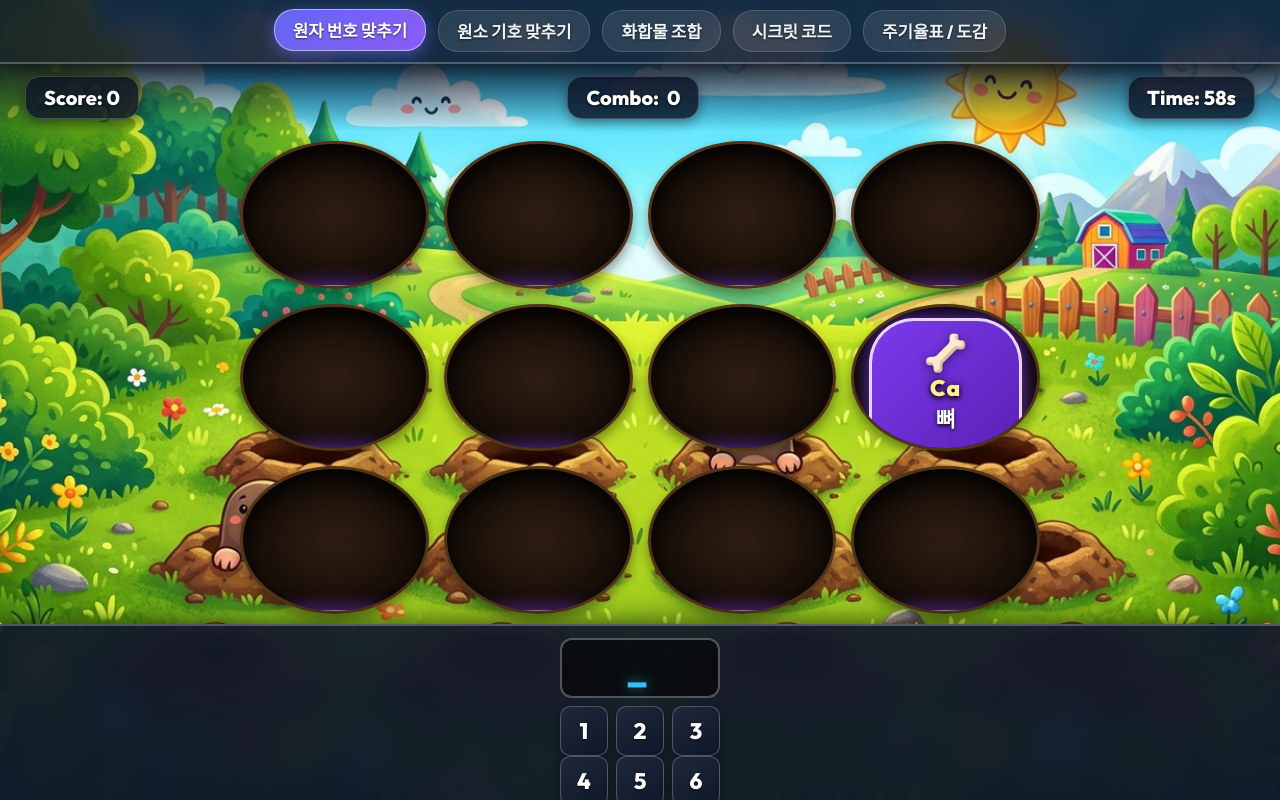
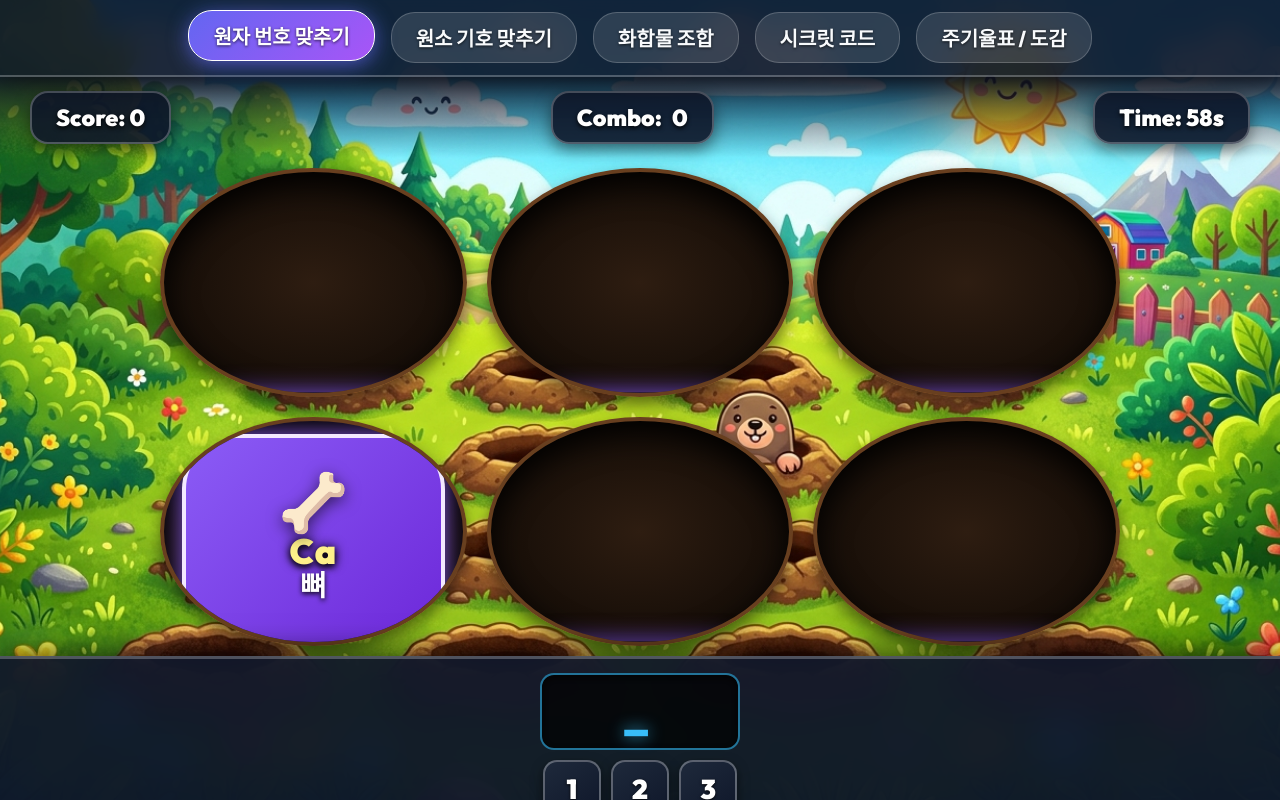
Before and after one commit to samsunk25-hue/atom_game, a React (Vite) app: page / in a window 1280 px wide. Both pictures are taken after a click on the button "게임 시작". Built offline with nearby package versions, Linux system fonts and the light colour scheme.

Commit message:
style: Significantly enlarge mole sizes, emojis, hints, keypad, and typography for better readability

```diff
--- a/src/App.tsx
+++ b/src/App.tsx
@@ -58,7 +58,7 @@
     const pool = uncollected.length > 0 && Math.random() > 0.3 ? uncollected : availableElements;
 
     const randomElement = pool[Math.floor(Math.random() * pool.length)];
-    const randomIndex = Math.floor(Math.random() * 12);
+    const randomIndex = Math.floor(Math.random() * 6);
 
     setActiveElement(randomElement);
     setActiveMoleIndex(randomIndex);
--- a/src/components/MoleGrid.tsx
+++ b/src/components/MoleGrid.tsx
@@ -34,7 +34,7 @@
 }
 
 const MoleGrid: React.FC<MoleGridProps> = ({ activeMoleIndex, activeElement, onMoleClick, gameMode }) => {
-  const numMoles = 12; // 3x4 grid or 4x3
+  const numMoles = 6; // 2x3 grid for extra large moles and text
 
   return (
     <div className="mole-grid">
--- a/src/index.css
+++ b/src/index.css
@@ -8,7 +8,7 @@
   --text-main: #ffffff;
   --text-muted: #e2e8f0;
   --text-sub: #cbd5e1;
-  --glass-bg: rgba(15, 23, 42, 0.82);
+  --glass-bg: rgba(15, 23, 42, 0.88);
   --glass-border: rgba(255, 255, 255, 0.25);
   --success-color: #22c55e;
   --error-color: #ef4444;
@@ -49,43 +49,44 @@
 
 /* Glassmorphism Header */
 .header {
-  background: rgba(15, 23, 42, 0.88);
-  backdrop-filter: blur(12px);
-  -webkit-backdrop-filter: blur(12px);
+  background: rgba(15, 23, 42, 0.92);
+  backdrop-filter: blur(14px);
+  -webkit-backdrop-filter: blur(14px);
   border-bottom: 2px solid var(--glass-border);
-  padding: 10px 15px;
+  padding: 12px 20px;
   display: flex;
   justify-content: center;
   align-items: center;
-  gap: 12px;
+  gap: 16px;
   z-index: 20;
-  box-shadow: 0 4px 20px rgba(0, 0, 0, 0.4);
+  box-shadow: 0 4px 25px rgba(0, 0, 0, 0.5);
   flex-wrap: wrap;
 }
 
 .tab-btn {
-  background: rgba(255, 255, 255, 0.1);
-  color: #f1f5f9;
-  font-size: 1.05rem;
-  font-weight: 700;
-  padding: 8px 18px;
-  border-radius: 20px;
-  border: 1px solid rgba(255, 255, 255, 0.15);
+  background: rgba(255, 255, 255, 0.12);
+  color: #f8fafc;
+  font-size: 1.25rem;
+  font-weight: 800;
+  padding: 10px 24px;
+  border-radius: 24px;
+  border: 1.5px solid rgba(255, 255, 255, 0.2);
   transition: all 0.2s ease;
-  text-shadow: 0 1px 2px rgba(0, 0, 0, 0.6);
+  text-shadow: 0 1px 3px rgba(0, 0, 0, 0.7);
 }
 
 .tab-btn:hover {
-  background: rgba(255, 255, 255, 0.2);
+  background: rgba(255, 255, 255, 0.25);
   color: #ffffff;
+  transform: translateY(-2px);
 }
 
 .tab-btn.active {
-  background: linear-gradient(135deg, #6366f1, #8b5cf6);
+  background: linear-gradient(135deg, #6366f1, #a855f7);
   color: #ffffff;
-  border-color: rgba(255, 255, 255, 0.5);
-  box-shadow: 0 4px 15px rgba(99, 102, 241, 0.6);
-  transform: translateY(-1px);
+  border-color: #ffffff;
+  box-shadow: 0 4px 20px rgba(99, 102, 241, 0.7);
+  transform: translateY(-2px);
 }
 
 .main-content {
@@ -100,85 +101,85 @@
 .game-info-bar {
   display: flex;
   justify-content: space-between;
-  padding: 12px 25px;
-  background: linear-gradient(to bottom, rgba(15, 23, 42, 0.85), transparent);
+  padding: 14px 30px;
+  background: linear-gradient(to bottom, rgba(15, 23, 42, 0.9), transparent);
   z-index: 5;
 }
 
 .stat-box {
-  background: rgba(15, 23, 42, 0.85);
+  background: rgba(15, 23, 42, 0.9);
   color: #ffffff;
-  padding: 8px 18px;
-  border-radius: 15px;
-  border: 1.5px solid rgba(255, 255, 255, 0.2);
-  font-size: 1.25rem;
-  font-weight: 800;
+  padding: 10px 24px;
+  border-radius: 18px;
+  border: 2px solid rgba(255, 255, 255, 0.25);
+  font-size: 1.45rem;
+  font-weight: 900;
   display: flex;
   align-items: center;
-  gap: 8px;
-  box-shadow: 0 4px 12px rgba(0, 0, 0, 0.4);
-  text-shadow: 0 1px 3px rgba(0, 0, 0, 0.8);
+  gap: 10px;
+  box-shadow: 0 6px 16px rgba(0, 0, 0, 0.5);
+  text-shadow: 0 2px 4px rgba(0, 0, 0, 0.9);
 }
 
 .combo-text {
   color: #fde047;
   font-weight: 900;
-  font-size: 1.5rem;
-  text-shadow: 0 0 10px rgba(250, 204, 21, 0.8);
+  font-size: 1.8rem;
+  text-shadow: 0 0 12px rgba(250, 204, 21, 0.9);
   animation: pulse 0.5s infinite alternate;
 }
 
 @keyframes pulse {
   from { transform: scale(1); }
-  to { transform: scale(1.15); }
+  to { transform: scale(1.2); }
 }
 
-/* Game Area */
+/* Game Area (Larger Moles) */
 .game-area {
   flex: 1;
   display: flex;
   justify-content: center;
   align-items: center;
-  padding: 10px 20px;
+  padding: 10px 25px;
 }
 
 .mole-grid {
   display: grid;
-  grid-template-columns: repeat(4, 1fr);
-  gap: 15px;
+  grid-template-columns: repeat(3, 1fr);
+  gap: 20px;
   width: 100%;
-  max-width: 800px;
+  max-width: 960px;
 }
 
 .mole-hole {
   position: relative;
   width: 100%;
-  padding-bottom: 75%;
+  padding-bottom: 72%;
   background: radial-gradient(ellipse at center, #2e1d11 0%, #120b06 80%);
   border-radius: 50%;
-  box-shadow: inset 0 10px 25px rgba(0,0,0,0.9), 0 6px 12px rgba(0,0,0,0.4);
+  box-shadow: inset 0 12px 30px rgba(0,0,0,0.95), 0 8px 16px rgba(0,0,0,0.5);
   overflow: hidden;
-  border: 3px solid rgba(139, 92, 43, 0.5);
+  border: 4px solid rgba(161, 98, 47, 0.6);
 }
 
 .mole {
   position: absolute;
   bottom: 0;
-  left: 8%;
-  width: 84%;
-  height: 92%;
-  background: linear-gradient(135deg, #7c3aed, #5b21b6);
-  border-radius: 45px 45px 0 0;
+  left: 6%;
+  width: 88%;
+  height: 94%;
+  background: linear-gradient(135deg, #8b5cf6, #6d28d9);
+  border-radius: 55px 55px 0 0;
   display: flex;
   flex-direction: column;
   justify-content: center;
   align-items: center;
   transition: transform 0.12s cubic-bezier(0.175, 0.885, 0.32, 1.275);
   transform: translateY(100%);
-  box-shadow: 0 0 20px rgba(124, 58, 237, 0.8);
-  border: 3px solid #e9d5ff;
+  box-shadow: 0 0 25px rgba(139, 92, 246, 0.9);
+  border: 4px solid #f3e8ff;
   border-bottom: none;
-  padding-bottom: 5px;
+  padding: 5px 10px;
 }
 
 .mole.active {
@@ -192,94 +193,100 @@
   display: flex;
   flex-direction: column;
   align-items: center;
+  justify-content: center;
 }
 
 .mole-emoji {
-  font-size: 2.2rem;
-  filter: drop-shadow(0 2px 4px rgba(0,0,0,0.5));
+  font-size: 3.5rem;
+  line-height: 1;
+  filter: drop-shadow(0 4px 8px rgba(0,0,0,0.6));
+  margin-bottom: 2px;
 }
 
 .mole-hint {
-  font-size: 1.4rem;
+  font-size: 2.2rem;
   font-weight: 900;
   color: #fef08a;
-  text-shadow: 0 2px 4px rgba(0, 0, 0, 0.9), 0 0 8px rgba(0, 0, 0, 0.7);
+  text-shadow: 0 3px 6px rgba(0, 0, 0, 0.95), 0 0 12px rgba(0, 0, 0, 0.9);
   letter-spacing: 1px;
+  line-height: 1.1;
 }
 
 .mole-usage {
   color: #ffffff;
   font-family: 'Nanum Pen Script', cursive;
-  font-size: 1.35rem;
-  font-weight: 700;
-  text-shadow: 0 2px 4px rgba(0,0,0,0.9);
+  font-size: 1.8rem;
+  font-weight: 800;
+  text-shadow: 0 2px 5px rgba(0,0,0,0.95);
   white-space: nowrap;
+  line-height: 1.2;
 }
 
-/* Custom Keypad */
+/* Custom Keypad (Large Touch Buttons) */
 .keypad-container {
-  background: rgba(15, 23, 42, 0.92);
-  backdrop-filter: blur(16px);
-  -webkit-backdrop-filter: blur(16px);
-  border-top: 2px solid var(--glass-border);
-  padding: 12px 15px;
+  background: rgba(15, 23, 42, 0.94);
+  backdrop-filter: blur(18px);
+  -webkit-backdrop-filter: blur(18px);
+  border-top: 3px solid var(--glass-border);
+  padding: 14px 20px;
   display: flex;
   flex-direction: column;
   align-items: center;
-  gap: 8px;
+  gap: 10px;
   z-index: 15;
-  box-shadow: 0 -4px 20px rgba(0, 0, 0, 0.5);
+  box-shadow: 0 -6px 25px rgba(0, 0, 0, 0.6);
 }
 
 .keypad-input-display {
-  background: rgba(0, 0, 0, 0.6);
-  border: 2px solid rgba(255, 255, 255, 0.3);
+  background: rgba(0, 0, 0, 0.7);
+  border: 2.5px solid rgba(56, 189, 248, 0.6);
   color: #38bdf8;
-  border-radius: 12px;
-  padding: 6px 20px;
-  font-size: 2.2rem;
+  border-radius: 14px;
+  padding: 8px 30px;
+  font-size: 2.8rem;
   font-weight: 900;
-  min-width: 160px;
+  min-width: 200px;
   text-align: center;
-  letter-spacing: 6px;
-  min-height: 55px;
-  text-shadow: 0 0 12px rgba(56, 189, 248, 0.6);
+  letter-spacing: 8px;
+  min-height: 65px;
+  text-shadow: 0 0 16px rgba(56, 189, 248, 0.8);
+  box-shadow: inset 0 2px 10px rgba(0, 0, 0, 0.8);
 }
 
 .keypad-row {
   display: flex;
   justify-content: center;
-  gap: 8px;
+  gap: 10px;
   width: 100%;
 }
 
 .key-btn {
   background: linear-gradient(145deg, #1e293b, #0f172a);
   color: #ffffff;
-  border: 1.5px solid rgba(255, 255, 255, 0.25);
-  border-radius: 10px;
-  font-size: 1.4rem;
-  font-weight: 800;
-  width: 48px;
-  height: 50px;
+  border: 2px solid rgba(255, 255, 255, 0.3);
+  border-radius: 14px;
+  font-size: 1.7rem;
+  font-weight: 900;
+  width: 58px;
+  height: 58px;
   display: flex;
   justify-content: center;
   align-items: center;
   transition: all 0.1s;
-  box-shadow: 0 4px 8px rgba(0,0,0,0.4);
-  text-shadow: 0 1px 2px rgba(0, 0, 0, 0.8);
+  box-shadow: 0 5px 12px rgba(0,0,0,0.5);
+  text-shadow: 0 1px 3px rgba(0, 0, 0, 0.9);
 }
 
 .key-btn:active {
   transform: scale(0.92);
   background: #334155;
-  border-color: #60a5fa;
+  border-color: #38bdf8;
 }
 
 .key-btn.action {
   width: auto;
-  padding: 0 18px;
-  font-size: 1.15rem;
+  padding: 0 24px;
+  font-size: 1.35rem;
 }
 
 .key-btn.action.delete {
@@ -298,147 +305,150 @@
 .overlay {
   position: absolute;
   inset: 0;
-  background: rgba(15, 23, 42, 0.88);
-  backdrop-filter: blur(8px);
+  background: rgba(15, 23, 42, 0.9);
+  backdrop-filter: blur(10px);
   display: flex;
   flex-direction: column;
   justify-content: center;
   align-items: center;
   z-index: 50;
-  padding: 20px;
+  padding: 30px;
   text-align: center;
 }
 
 .overlay h2 {
-  font-size: 2.2rem;
+  font-size: 2.6rem;
   color: #fde047;
-  margin: 15px 0;
-  text-shadow: 0 2px 10px rgba(0,0,0,0.7);
+  margin: 20px 0;
+  text-shadow: 0 2px 12px rgba(0,0,0,0.8);
 }
 
 .overlay p {
-  color: #e2e8f0;
-  font-size: 1.3rem;
-  font-weight: 600;
-  text-shadow: 0 2px 4px rgba(0,0,0,0.8);
+  color: #f1f5f9;
+  font-size: 1.6rem;
+  font-weight: 700;
+  text-shadow: 0 2px 6px rgba(0,0,0,0.9);
+  max-width: 700px;
+  line-height: 1.5;
 }
 
 .start-btn {
   background: linear-gradient(135deg, #ec4899, #f43f5e);
   color: #ffffff;
-  font-size: 2rem;
+  font-size: 2.2rem;
   font-weight: 900;
-  padding: 14px 45px;
-  border-radius: 35px;
-  box-shadow: 0 8px 30px rgba(236, 72, 153, 0.6);
-  border: 2px solid rgba(255, 255, 255, 0.4);
+  padding: 16px 55px;
+  border-radius: 40px;
+  box-shadow: 0 10px 35px rgba(236, 72, 153, 0.7);
+  border: 3px solid rgba(255, 255, 255, 0.6);
   transition: transform 0.2s, box-shadow 0.2s;
-  margin-top: 25px;
-  text-shadow: 0 2px 4px rgba(0, 0, 0, 0.4);
+  margin-top: 30px;
+  text-shadow: 0 2px 5px rgba(0, 0, 0, 0.5);
 }
 
 .start-btn:hover {
-  transform: scale(1.06);
-  box-shadow: 0 12px 35px rgba(236, 72, 153, 0.8);
+  transform: scale(1.08);
+  box-shadow: 0 14px 45px rgba(236, 72, 153, 0.9);
 }
 
 /* Periodic Table Tab */
 .pt-container {
-  padding: 25px 20px;
+  padding: 30px 25px;
   height: 100%;
   overflow-y: auto;
-  background: rgba(15, 23, 42, 0.94);
+  background: rgba(15, 23, 42, 0.95);
   color: #ffffff;
 }
 
 .pt-grid {
   display: grid;
   grid-template-columns: repeat(18, 1fr);
-  gap: 5px;
-  max-width: 1200px;
+  gap: 6px;
+  max-width: 1250px;
   margin: 0 auto;
 }
 
 .pt-cell {
   aspect-ratio: 1;
-  border: 1px solid rgba(255,255,255,0.15);
-  border-radius: 6px;
+  border: 1.5px solid rgba(255,255,255,0.2);
+  border-radius: 8px;
   display: flex;
   flex-direction: column;
   justify-content: center;
   align-items: center;
-  font-size: 0.75rem;
-  background: rgba(255,255,255,0.06);
-  color: rgba(255,255,255,0.4);
-  font-weight: 700;
+  font-size: 0.85rem;
+  background: rgba(255,255,255,0.08);
+  color: rgba(255,255,255,0.5);
+  font-weight: 800;
 }
 
 .pt-cell.collected {
   background: linear-gradient(135deg, #3b82f6, #6366f1);
   color: #ffffff;
-  border: 1.5px solid #93c5fd;
-  box-shadow: 0 0 12px rgba(59, 130, 246, 0.6);
+  border: 2px solid #bfdbfe;
+  box-shadow: 0 0 16px rgba(59, 130, 246, 0.7);
 }
 
 .pt-cell .sym {
-  font-size: 1.25rem;
+  font-size: 1.45rem;
   font-weight: 900;
   color: #ffffff;
 }
 
 .common-elements {
-  margin-top: 35px;
-  max-width: 1200px;
+  margin-top: 40px;
+  max-width: 1250px;
   margin-left: auto;
   margin-right: auto;
 }
 
 .common-elements h3 {
-  margin-bottom: 15px;
-  color: #e2e8f0;
-  font-size: 1.4rem;
-  font-weight: 800;
-  text-shadow: 0 2px 4px rgba(0,0,0,0.6);
+  margin-bottom: 18px;
+  color: #f8fafc;
+  font-size: 1.6rem;
+  font-weight: 900;
+  text-shadow: 0 2px 6px rgba(0,0,0,0.7);
 }
 
 .common-grid {
   display: flex;
   flex-wrap: wrap;
-  gap: 12px;
+  gap: 15px;
 }
 
 .common-item {
   display: flex;
   align-items: center;
-  gap: 10px;
-  background: rgba(255,255,255,0.06);
-  padding: 10px 18px;
-  border-radius: 20px;
-  color: rgba(255,255,255,0.45);
-  border: 1.5px solid rgba(255,255,255,0.12);
-  font-size: 1.1rem;
-  font-weight: 700;
+  gap: 12px;
+  background: rgba(255,255,255,0.08);
+  padding: 12px 22px;
+  border-radius: 24px;
+  color: rgba(255,255,255,0.5);
+  border: 2px solid rgba(255,255,255,0.15);
+  font-size: 1.3rem;
+  font-weight: 800;
 }
 
 .common-item.collected {
-  background: rgba(236, 72, 153, 0.2);
+  background: rgba(236, 72, 153, 0.25);
   color: #ffffff;
-  border: 1.5px solid #ec4899;
-  box-shadow: 0 0 15px rgba(236, 72, 153, 0.4);
+  border: 2px solid #ec4899;
+  box-shadow: 0 0 20px rgba(236, 72, 153, 0.5);
 }
 
 .common-item.collected .sym {
   color: #fde047;
   font-weight: 900;
+  font-size: 1.45rem;
 }
 
 /* Floating animation */
 .floating-element {
   position: absolute;
-  font-size: 2.5rem;
+  font-size: 3rem;
   font-weight: 900;
   color: #fef08a;
-  text-shadow: 0 0 15px #6366f1, 0 0 25px #ec4899;
+  text-shadow: 0 0 20px #6366f1, 0 0 35px #ec4899;
   z-index: 100;
   pointer-events: none;
   animation: floatUp 1s ease-out forwards;
@@ -446,18 +456,18 @@
 
 @keyframes floatUp {
   0% { transform: translateY(0) scale(1); opacity: 1; }
-  100% { transform: translateY(-220px) scale(0.6); opacity: 0; }
+  100% { transform: translateY(-240px) scale(0.6); opacity: 0; }
 }
 
 .game-title {
-  font-size: 2.8rem;
+  font-size: 3.2rem;
   font-weight: 900;
-  margin-bottom: 12px;
+  margin-bottom: 15px;
   background: linear-gradient(to right, #38bdf8 0%, #a855f7 50%, #ec4899 100%);
   -webkit-background-clip: text;
   -webkit-text-fill-color: transparent;
   text-align: center;
-  filter: drop-shadow(0 2px 8px rgba(0,0,0,0.6));
+  filter: drop-shadow(0 3px 10px rgba(0,0,0,0.7));
 }
 
 /* Big Heart Animation */
@@ -472,204 +482,204 @@
 }
 
 .big-heart {
-  font-size: 9rem;
+  font-size: 11rem;
   animation: heartPop 1.5s ease-out forwards;
-  filter: drop-shadow(0 0 30px rgba(239, 68, 68, 0.9));
+  filter: drop-shadow(0 0 40px rgba(239, 68, 68, 0.95));
 }
 
 @keyframes heartPop {
   0% { transform: scale(0); opacity: 0; }
-  25% { transform: scale(1.4); opacity: 1; }
-  50% { transform: scale(1.1); opacity: 1; }
-  75% { transform: scale(1.4); opacity: 1; }
-  100% { transform: scale(2.8); opacity: 0; }
+  25% { transform: scale(1.5); opacity: 1; }
+  50% { transform: scale(1.15); opacity: 1; }
+  75% { transform: scale(1.5); opacity: 1; }
+  100% { transform: scale(3.2); opacity: 0; }
 }
 
 /* Crafting Layout */
 .crafting-container {
-  padding: 25px 20px;
+  padding: 30px 25px;
   height: 100%;
   overflow-y: auto;
-  background: rgba(15, 23, 42, 0.92);
+  background: rgba(15, 23, 42, 0.94);
   color: #ffffff;
 }
 
 .subtitle {
   text-align: center;
-  color: #e2e8f0;
-  font-size: 1.25rem;
-  font-weight: 600;
-  margin-bottom: 25px;
-  text-shadow: 0 1px 3px rgba(0,0,0,0.7);
+  color: #f1f5f9;
+  font-size: 1.45rem;
+  font-weight: 700;
+  margin-bottom: 30px;
+  text-shadow: 0 2px 5px rgba(0,0,0,0.8);
 }
 
 .crafting-layout {
   display: flex;
-  gap: 25px;
-  max-width: 1200px;
-  margin: 0 auto 30px;
+  gap: 30px;
+  max-width: 1250px;
+  margin: 0 auto 35px;
   flex-wrap: wrap;
 }
 
 .inventory-panel, .flask-panel {
-  background: rgba(30, 41, 59, 0.85);
-  border: 1.5px solid rgba(255, 255, 255, 0.2);
-  border-radius: 20px;
-  padding: 22px;
+  background: rgba(30, 41, 59, 0.9);
+  border: 2px solid rgba(255, 255, 255, 0.25);
+  border-radius: 24px;
+  padding: 26px;
   flex: 1;
-  min-width: 320px;
-  box-shadow: 0 8px 25px rgba(0, 0, 0, 0.4);
+  min-width: 340px;
+  box-shadow: 0 10px 30px rgba(0, 0, 0, 0.5);
 }
 
 .inventory-panel h3, .flask-panel h3 {
-  margin-bottom: 18px;
+  margin-bottom: 20px;
   text-align: center;
   color: #f8fafc;
-  font-size: 1.4rem;
-  font-weight: 800;
-  text-shadow: 0 2px 4px rgba(0,0,0,0.7);
+  font-size: 1.6rem;
+  font-weight: 900;
+  text-shadow: 0 2px 6px rgba(0,0,0,0.8);
 }
 
 .inventory-grid {
   display: flex;
   flex-wrap: wrap;
-  gap: 12px;
-  min-height: 120px;
-  background: rgba(15, 23, 42, 0.6);
-  padding: 15px;
-  border-radius: 14px;
-  border: 1px solid rgba(255,255,255,0.1);
+  gap: 15px;
+  min-height: 130px;
+  background: rgba(15, 23, 42, 0.7);
+  padding: 18px;
+  border-radius: 18px;
+  border: 1.5px solid rgba(255,255,255,0.15);
 }
 
 .crafting-item {
   background: linear-gradient(135deg, #6366f1, #ec4899);
   color: #ffffff;
-  width: 54px;
-  height: 54px;
+  width: 64px;
+  height: 64px;
   border-radius: 50%;
   display: flex;
   justify-content: center;
   align-items: center;
-  font-size: 1.3rem;
+  font-size: 1.6rem;
   font-weight: 900;
   cursor: grab;
-  box-shadow: 0 6px 15px rgba(0,0,0,0.5);
-  border: 2px solid #ffffff;
+  box-shadow: 0 8px 20px rgba(0,0,0,0.6);
+  border: 2.5px solid #ffffff;
   user-select: none;
   touch-action: none;
-  text-shadow: 0 1px 3px rgba(0, 0, 0, 0.6);
+  text-shadow: 0 2px 4px rgba(0, 0, 0, 0.7);
 }
 
 .crafting-item:active {
   cursor: grabbing;
-  transform: scale(1.1);
+  transform: scale(1.15);
 }
 
 .flask-dropzone {
-  min-height: 180px;
-  border: 2.5px dashed rgba(255,255,255,0.4);
-  border-radius: 16px;
-  padding: 15px;
+  min-height: 200px;
+  border: 3px dashed rgba(255,255,255,0.45);
+  border-radius: 20px;
+  padding: 20px;
   transition: all 0.3s;
-  background: rgba(15, 23, 42, 0.6);
+  background: rgba(15, 23, 42, 0.7);
 }
 
 .flask-over {
   border-color: #4ade80;
-  background: rgba(34, 197, 94, 0.2);
-  transform: scale(1.02);
+  background: rgba(34, 197, 94, 0.25);
+  transform: scale(1.03);
 }
 
 .flask-contents {
   display: flex;
   flex-wrap: wrap;
-  gap: 12px;
+  gap: 15px;
   justify-content: center;
   align-items: center;
-  margin-top: 15px;
+  margin-top: 18px;
 }
 
 .flask-item {
-  background: rgba(99, 102, 241, 0.25);
+  background: rgba(99, 102, 241, 0.35);
   color: #ffffff;
-  padding: 8px 16px;
-  border-radius: 12px;
-  font-size: 1.6rem;
+  padding: 10px 20px;
+  border-radius: 16px;
+  font-size: 2rem;
   font-weight: 900;
-  border: 1.5px solid #818cf8;
+  border: 2px solid #818cf8;
   display: flex;
   align-items: center;
-  gap: 6px;
+  gap: 8px;
 }
 
 .item-count {
-  font-size: 1.1rem;
+  font-size: 1.3rem;
   color: #f472b6;
-  font-weight: 800;
+  font-weight: 900;
 }
 
 .crafting-actions {
   display: flex;
   justify-content: center;
-  gap: 15px;
-  margin-top: 20px;
+  gap: 18px;
+  margin-top: 24px;
 }
 
 .action-btn {
-  padding: 12px 26px;
-  border-radius: 12px;
-  font-weight: 800;
-  font-size: 1.2rem;
+  padding: 14px 32px;
+  border-radius: 16px;
+  font-weight: 900;
+  font-size: 1.35rem;
   color: #ffffff;
   transition: all 0.2s;
-  box-shadow: 0 4px 15px rgba(0,0,0,0.3);
+  box-shadow: 0 6px 20px rgba(0,0,0,0.4);
 }
 
 .action-btn:hover {
-  transform: translateY(-2px);
+  transform: translateY(-3px);
 }
 
 .combine-btn {
   background: linear-gradient(135deg, #10b981, #059669);
-  border: 1.5px solid #6ee7b7;
-  box-shadow: 0 4px 20px rgba(16, 185, 129, 0.5);
+  border: 2px solid #6ee7b7;
+  box-shadow: 0 6px 25px rgba(16, 185, 129, 0.6);
 }
 
 .clear-btn {
   background: linear-gradient(135deg, #ef4444, #dc2626);
-  border: 1.5px solid #fca5a5;
+  border: 2px solid #fca5a5;
 }
 
 /* Recipes */
 .recipe-book {
-  max-width: 1200px;
+  max-width: 1250px;
   margin: 0 auto;
 }
 
 .recipe-book h3 {
-  margin-bottom: 20px;
+  margin-bottom: 24px;
   text-align: center;
   color: #f8fafc;
-  font-size: 1.5rem;
-  font-weight: 800;
+  font-size: 1.8rem;
+  font-weight: 900;
 }
 
 .recipe-grid {
   display: grid;
-  grid-template-columns: repeat(auto-fill, minmax(220px, 1fr));
-  gap: 16px;
+  grid-template-columns: repeat(auto-fill, minmax(260px, 1fr));
+  gap: 20px;
 }
 
 .recipe-card {
-  background: rgba(30, 41, 59, 0.6);
-  border: 1.5px solid rgba(255,255,255,0.15);
-  border-radius: 16px;
-  padding: 18px;
+  background: rgba(30, 41, 59, 0.7);
+  border: 2px solid rgba(255,255,255,0.2);
+  border-radius: 20px;
+  padding: 22px;
   display: flex;
   align-items: center;
-  gap: 16px;
+  gap: 20px;
   filter: grayscale(100%);
-  opacity: 0.45;
+  opacity: 0.5;
   transition: all 0.3s;
 }
 
@@ -678,38 +688,38 @@
   opacity: 1;
   background: rgba(30, 41, 59, 0.95);
   border-color: #ec4899;
-  box-shadow: 0 0 20px rgba(236, 72, 153, 0.35);
+  box-shadow: 0 0 25px rgba(236, 72, 153, 0.45);
 }
 
 .recipe-emoji {
-  font-size: 2.8rem;
+  font-size: 3.5rem;
 }
 
 .recipe-info {
   display: flex;
   flex-direction: column;
-  gap: 4px;
+  gap: 6px;
 }
 
 .recipe-formula {
-  font-size: 1.6rem;
+  font-size: 2rem;
   font-weight: 900;
   color: #38bdf8;
-  text-shadow: 0 0 8px rgba(56, 189, 248, 0.5);
+  text-shadow: 0 0 10px rgba(56, 189, 248, 0.6);
 }
 
 .recipe-name {
-  color: #f1f5f9;
-  font-size: 1.15rem;
-  font-weight: 700;
+  color: #f8fafc;
+  font-size: 1.35rem;
+  font-weight: 800;
 }
 
 /* Reward Modal */
 .reward-modal-overlay {
   position: fixed;
   inset: 0;
-  background: rgba(15, 23, 42, 0.9);
-  backdrop-filter: blur(8px);
+  background: rgba(15, 23, 42, 0.92);
+  backdrop-filter: blur(10px);
   display: flex;
   justify-content: center;
   align-items: center;
@@ -718,11 +728,11 @@
 
 .reward-modal {
   background: linear-gradient(135deg, #1e293b, #0f172a);
-  padding: 40px;
-  border-radius: 24px;
+  padding: 45px;
+  border-radius: 28px;
   text-align: center;
-  border: 2px solid #ec4899;
-  box-shadow: 0 10px 50px rgba(236, 72, 153, 0.5);
+  border: 3px solid #ec4899;
+  box-shadow: 0 12px 60px rgba(236, 72, 153, 0.6);
   animation: scaleUp 0.3s cubic-bezier(0.175, 0.885, 0.32, 1.275);
   color: #ffffff;
 }
@@ -733,110 +743,110 @@
 }
 
 .reward-emoji {
-  font-size: 5.5rem;
+  font-size: 6.5rem;
   margin: 20px 0;
   animation: float 2s infinite ease-in-out;
 }
 
 @keyframes float {
   0%, 100% { transform: translateY(0); }
-  50% { transform: translateY(-15px); }
+  50% { transform: translateY(-18px); }
 }
 
 .reward-title {
   color: #fde047;
-  font-size: 1.35rem;
-  font-weight: 800;
-  margin-top: 12px;
-  text-shadow: 0 0 10px rgba(253, 224, 71, 0.5);
+  font-size: 1.6rem;
+  font-weight: 900;
+  margin-top: 15px;
+  text-shadow: 0 0 15px rgba(253, 224, 71, 0.6);
 }
 
 /* Secret Code */
 .secret-code-container {
-  padding: 25px 20px;
+  padding: 30px 25px;
   height: 100%;
   overflow-y: auto;
   display: flex;
   flex-direction: column;
   align-items: center;
-  background: rgba(15, 23, 42, 0.92);
+  background: rgba(15, 23, 42, 0.94);
   color: #ffffff;
 }
 
 .mission-card {
-  background: rgba(30, 41, 59, 0.9);
-  border: 2px solid rgba(255, 255, 255, 0.25);
-  border-radius: 24px;
-  padding: 30px;
+  background: rgba(30, 41, 59, 0.95);
+  border: 2.5px solid rgba(255, 255, 255, 0.3);
+  border-radius: 28px;
+  padding: 35px;
   width: 100%;
-  max-width: 600px;
+  max-width: 680px;
   text-align: center;
   position: relative;
   overflow: hidden;
-  box-shadow: 0 8px 30px rgba(0,0,0,0.5);
+  box-shadow: 0 10px 35px rgba(0,0,0,0.6);
   color: #ffffff;
 }
 
 .mission-card h3 {
   color: #94a3b8;
-  font-size: 1.2rem;
-  font-weight: 700;
+  font-size: 1.4rem;
+  font-weight: 800;
 }
 
 .mission-question {
-  font-size: 2.3rem;
+  font-size: 2.8rem;
   font-weight: 900;
-  margin: 20px 0;
+  margin: 25px 0;
   letter-spacing: 2px;
   color: #fde047;
-  text-shadow: 0 2px 10px rgba(0,0,0,0.8);
+  text-shadow: 0 3px 12px rgba(0,0,0,0.9);
 }
 
 .cleared-badge {
   position: absolute;
-  top: 20px;
-  right: -30px;
+  top: 25px;
+  right: -35px;
   background: linear-gradient(135deg, #10b981, #059669);
   color: #ffffff;
-  padding: 6px 45px;
+  padding: 8px 50px;
   transform: rotate(45deg);
   font-weight: 900;
-  font-size: 0.95rem;
-  box-shadow: 0 4px 12px rgba(0,0,0,0.5);
-  letter-spacing: 1px;
+  font-size: 1.1rem;
+  box-shadow: 0 4px 15px rgba(0,0,0,0.6);
+  letter-spacing: 2px;
 }
 
 .mission-progress {
   display: flex;
-  gap: 12px;
-  margin: 20px 0;
+  gap: 15px;
+  margin: 25px 0;
 }
 
 .progress-dot {
-  width: 18px;
-  height: 18px;
+  width: 22px;
+  height: 22px;
   border-radius: 50%;
-  background: rgba(255,255,255,0.25);
+  background: rgba(255,255,255,0.3);
   cursor: pointer;
   transition: all 0.3s;
-  border: 1px solid rgba(255,255,255,0.2);
+  border: 2px solid rgba(255,255,255,0.25);
 }
 
 .progress-dot.cleared {
   background: #10b981;
-  box-shadow: 0 0 10px #10b981;
+  box-shadow: 0 0 15px #10b981;
 }
 
 .progress-dot.active {
-  box-shadow: 0 0 12px #38bdf8;
+  box-shadow: 0 0 16px #38bdf8;
   border-color: #38bdf8;
-  transform: scale(1.35);
+  transform: scale(1.4);
 }
 
 .secret-keypad-wrapper {
   margin-top: auto;
   width: 100%;
-  max-width: 600px;
+  max-width: 680px;
 }
 
 .success-overlay {
@@ -849,16 +859,16 @@
 }
 
 .success-overlay h2 {
-  font-size: 3.2rem;
+  font-size: 3.8rem;
   color: #4ade80;
-  margin-bottom: 10px;
+  margin-bottom: 12px;
   font-weight: 900;
-  text-shadow: 0 0 20px rgba(74, 222, 128, 0.6);
+  text-shadow: 0 0 25px rgba(74, 222, 128, 0.7);
 }
 
 .success-overlay p {
-  font-size: 1.6rem;
+  font-size: 1.9rem;
   color: #f1f5f9;
-  font-weight: 700;
-  text-shadow: 0 2px 6px rgba(0,0,0,0.8);
+  font-weight: 800;
+  text-shadow: 0 3px 8px rgba(0,0,0,0.9);
 }
```
